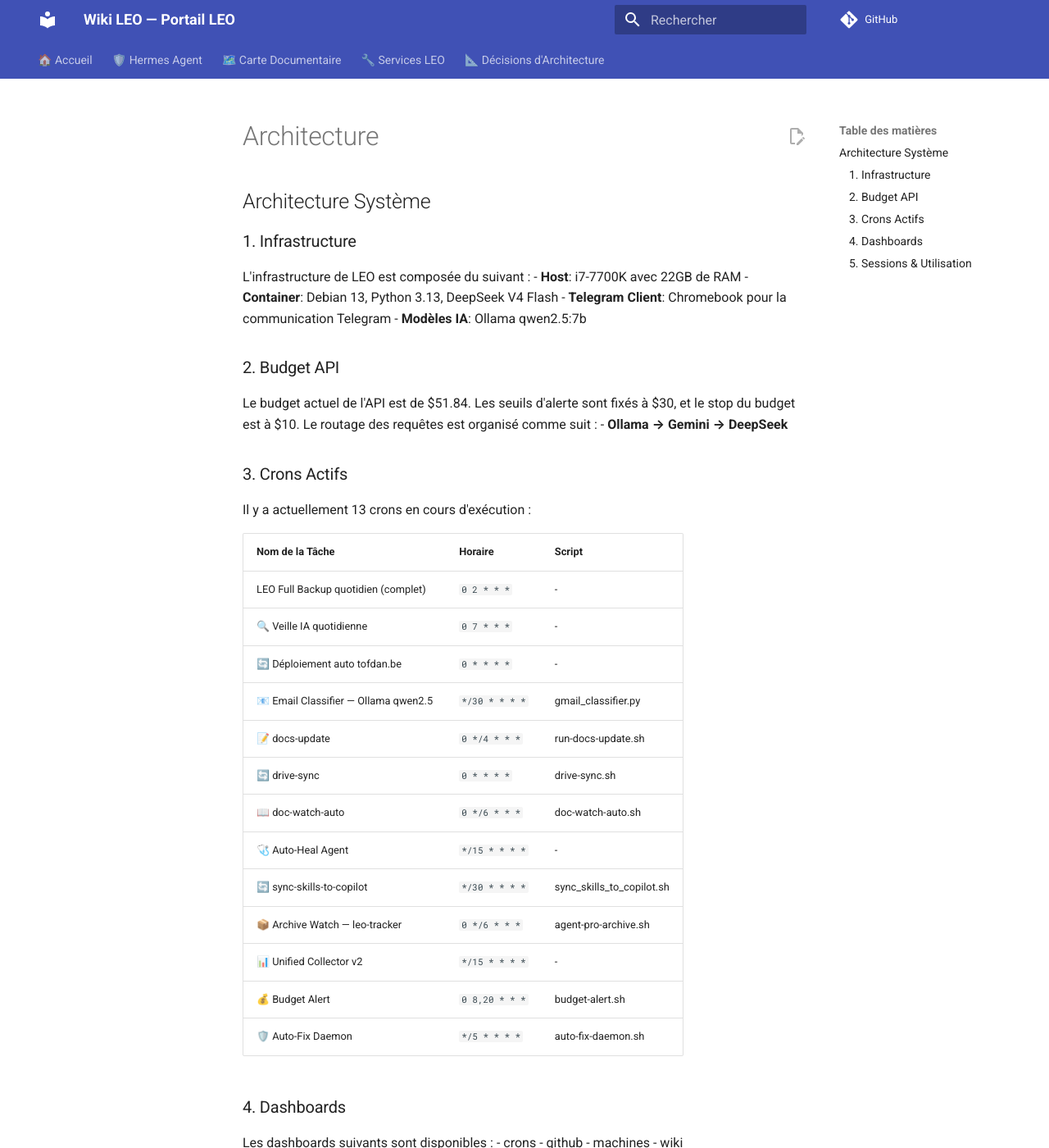
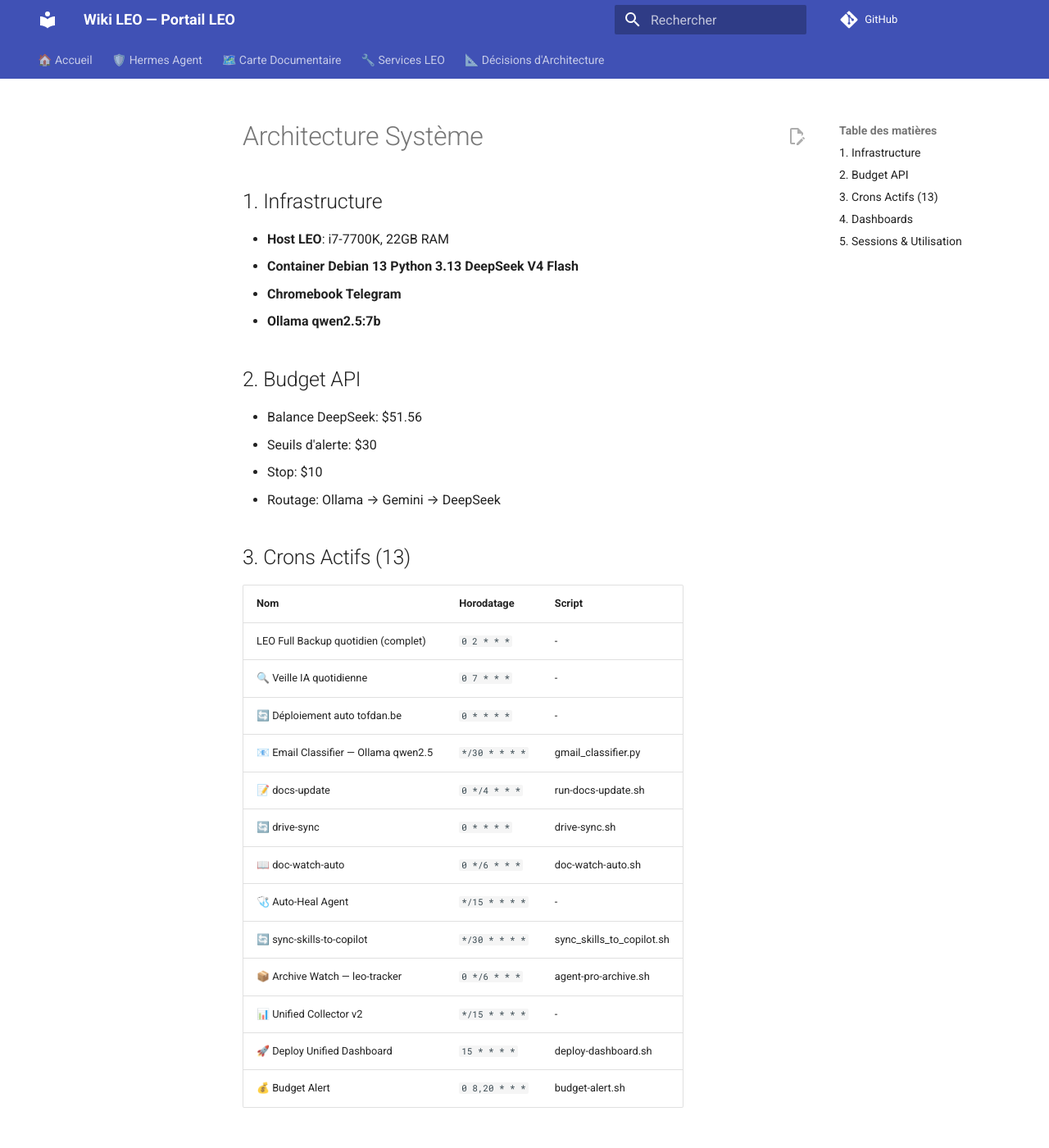
Before and after one commit to christophedanhier-hash/hermes-wiki, an MkDocs documentation site: the page built from docs/hermes/architecture.md, in a window 1280 px wide and 1400 px high. Shown: the whole window at 82% size. Built offline with MkDocs 1.6.1 and Material for MkDocs 9.7.7, drawn with Linux system fonts in a browser that asks for light colours; comment, search, counter and statistics services are not loaded; some of the changed text lies outside the part shown.

```diff
--- a/docs/hermes/architecture.md
+++ b/docs/hermes/architecture.md
@@ -1,20 +1,19 @@
-## Architecture Système
+# Architecture Système
 
-### 1. Infrastructure
-L'infrastructure de LEO est composée du suivant :
-- **Host**: i7-7700K avec 22GB de RAM
-- **Container**: Debian 13, Python 3.13, DeepSeek V4 Flash
-- **Telegram Client**: Chromebook pour la communication Telegram
-- **Modèles IA**: Ollama qwen2.5:7b
+## 1. Infrastructure
+- **Host LEO**: i7-7700K, 22GB RAM
+- **Container Debian 13 Python 3.13 DeepSeek V4 Flash**
+- **Chromebook Telegram**
+- **Ollama qwen2.5:7b**
 
-### 2. Budget API
-Le budget actuel de l'API est de $51.84. Les seuils d'alerte sont fixés à $30, et le stop du budget est à $10. Le routage des requêtes est organisé comme suit :
-- **Ollama → Gemini → DeepSeek**
+## 2. Budget API
+- Balance DeepSeek: $51.56
+- Seuils d'alerte: $30
+- Stop: $10
+- Routage: Ollama → Gemini → DeepSeek
 
-### 3. Crons Actifs
-Il y a actuellement 13 crons en cours d'exécution :
-
-| Nom de la Tâche | Horaire | Script |
+## 3. Crons Actifs (13)
+| **Nom** | **Horodatage** | **Script** |
 | --- | --- | --- |
 | LEO Full Backup quotidien (complet) | `0 2 * * *` | - |
 | 🔍 Veille IA quotidienne | `0 7 * * *` | - |
@@ -27,19 +26,17 @@ Il y a actuellement 13 crons en cours d'exécution :
 | 🔄 sync-skills-to-copilot | `*/30 * * * *` | sync_skills_to_copilot.sh |
 | 📦 Archive Watch — leo-tracker | `0 */6 * * *` | agent-pro-archive.sh |
 | 📊 Unified Collector v2 | `*/15 * * * *` | - |
+| 🚀 Deploy Unified Dashboard | `15 * * * *` | deploy-dashboard.sh |
 | 💰 Budget Alert | `0 8,20 * * *` | budget-alert.sh |
-| 🛡️ Auto-Fix Daemon | `*/5 * * * *` | auto-fix-daemon.sh |
 
-### 4. Dashboards
-Les dashboards suivants sont disponibles :
+## 4. Dashboards
 - crons
 - github
 - machines
 - wiki
 
-### 5. Sessions & Utilisation
-- **Total sessions**: 410
-- **Total messages**: 12,420
-- **Telegram**: 9 sessions
-
-La taille de la base de données est de 82.7 MB.
+## 5. Sessions & Utilisation
+- Total sessions: 446
+- Total messages: 12902
+- Telegram: 9 sessions
+- Database size: 85.7 MB
```
Also changed, not shown: docs/hermes/changelog.md (+7 -6 lines).
